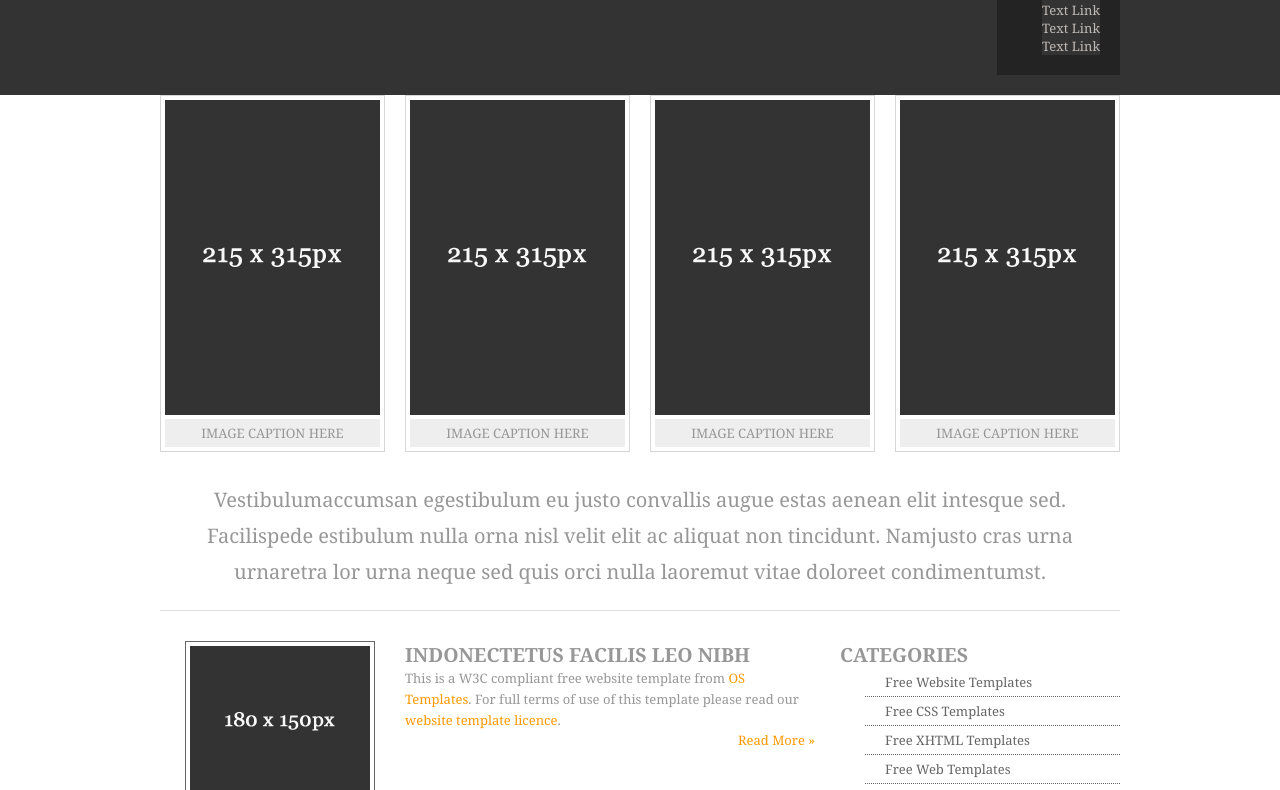
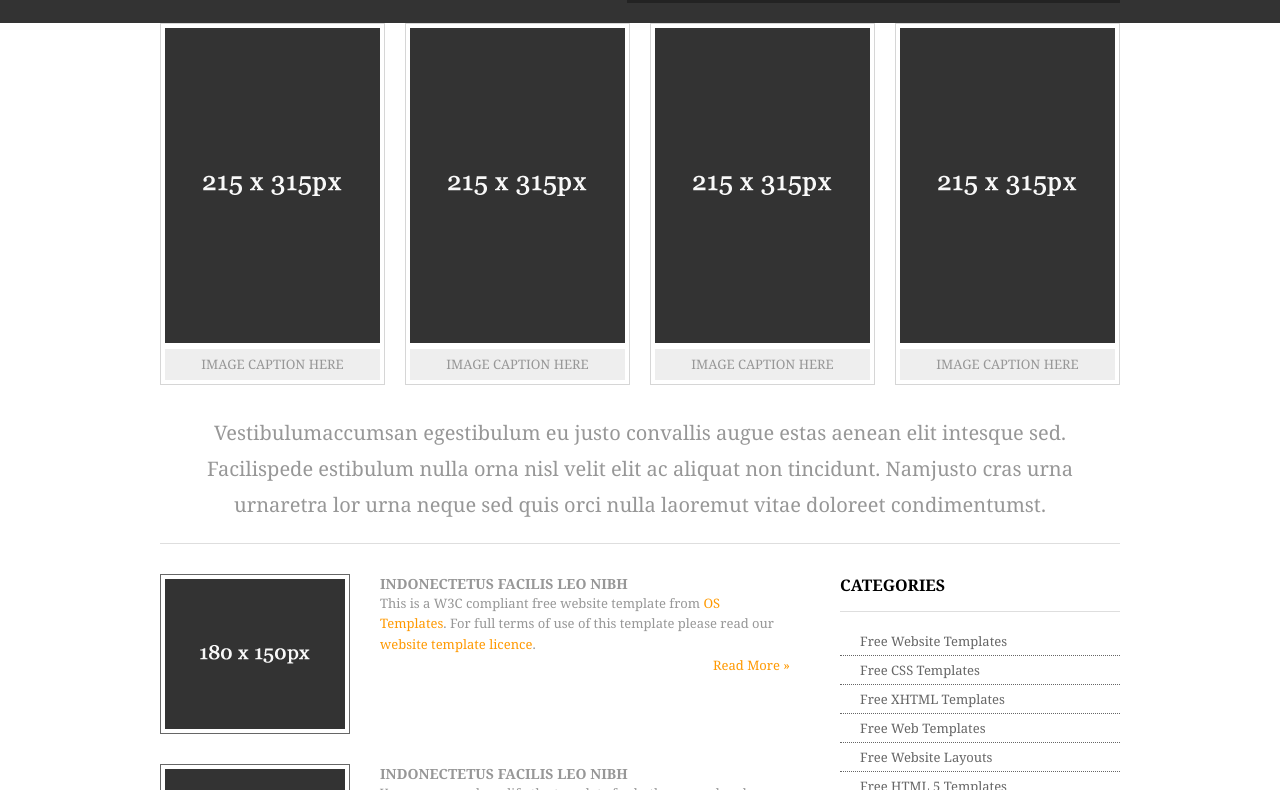
Before and after one commit to vimalamalneedi/RWD-project-87-with-basic, a plain HTML site: page index.html in a window 1280 px wide. Shown: the part 85-875 px from the top of the page. Drawn offline with Linux system fonts and the light colour scheme; files whose address does not match are found by name.

Commit message:
add changes

```diff
--- a/project 87.css
+++ b/project 87.css
@@ -8,14 +8,25 @@ body {
     font-size: 13px;
 }
 
+h1,
+h2,
+h3,
+h4,
+h5,
+h6 {
+    margin: 0;
+    padding: 0;
+    font-size: 32px;
+    font-weight: normal;
+    font-style: italic;
+    line-height: normal;
+}
 div.wrapper {
     display: block;
     width: 100%;
     margin: 0;
     padding: 0;
     text-align: left;
-    display: flex;
-    justify-content: center;
 }
 
 .row1,
@@ -23,78 +34,25 @@ div.wrapper {
     color: #C0BAB6;
     background-color: #333333;
 }
+#header,
+#container,
+#footer,
+#copyright {
+    display: block;
+    width: 960px;
+    margin: 0 auto;
+}
 
 #header {
     padding: 20px 0;
+    overflow: auto;
 }
 
-header,
-#container,
-#footer,
-#copyright {
-    width: 960px;
-
-}
-
-#header {
-    display: flex;
-    justify-content: space-between;
-}
-
-#header nav {
-
-    margin: 10px 0 0 0;
-    padding: 20px 0;
-    color: #C0BAB6;
-    background-color: #232323;
-}
-
-.Menu {
-    display: flex;
-    justify-content: space-between;
-    text-transform: uppercase;
-}
-
-li {
-    list-style: none;
-    margin-left: 25px;
-
-}
-
-#header nav ul {
-    padding: 0 20px;
-}
-
-.row1,
-.row1 a {
-    color: #C0BAB6;
-    background-color: #333333;
-}
-
-#header nav li {
-    color: #C0BAB6;
-    background-color: #232323;
-}
-#header nav li a:hover{
-color: #FF9900;
-background-color: #232323;
-}
 #header h1 {
-
-    font-size: 36px;
-}
-
-h1{
     font-weight: normal;
     font-style: normal;
     text-transform: none;
-}
-h2 {
-	font-weight: bold;
-	font-style: normal;
-	line-height: normal;
-	text-transform: uppercase;
-	color: #979797;
+    font-size: 36px;
 }
 
 a {
@@ -105,25 +63,55 @@ a {
 #header h2 {
     font-size: 13px;
 }
-#container section {
+
+#header #hgroup {
+    float: left;
+    margin: 0 0 20 0;
+}
+
+#header nav {
+    display: block;
+    float: right;
+    margin: 10px 0 0 0;
+    padding: 20px 0;
+    color: #C0BAB6;
+    background-color: #232323;
+}
+
+#header nav ul {
+    padding: 0 20px;
+}
+
+#header nav li {
+    display: inline;
+    margin-right: 25px;
+    text-transform: uppercase;
+}
+
+#header nav li.last {
+    margin-right: 0;
+}
+
+#header, #container, #footer {
+	display: block;
+	width: 960px;
+	margin: 0 auto;
+}
+.clear {
+	display: block;
+	clear: both;
+}
+#container #homepage {
 	display: block;
 	width: 100%;
-	margin: 0 0 30px 0;
-	padding: 0;
-	color: #979797;
+	line-height: 1.6em;
 }
-.one_quarter, .two_quarter, .three_quarter, .four_quarter {
-	display: block;
-
-	margin: 0 20px 0 0;
-}
-.one_quarter {
-	width: 225px;
-}
-#container #homepage #latest figure {
-	padding: 4px;
-	border: 1px solid #D6D6D6;
-	text-align: center;
+#container section {
+    display: block;
+    width: 100%;
+    margin: 0 0 30px 0;
+    padding: 0;
+    color: #979797;
 }
 #container #homepage #latest figcaption {
 	padding: 5px;
@@ -133,9 +121,34 @@ a {
 	text-transform: uppercase;
 	text-align: center;
 }
-section#latest {
-	display: flex;
-	justify-content: space-between;
+address, article, aside, figcaption, figure, footer, header, nav, section {
+	display: block;
+	margin: 0;
+	padding: 0;
+}
+.one_quarter {
+	width: 225px;
+}
+.one_quarter, .two_quarter, .three_quarter, .four_quarter {
+	display: block;
+	float: left;
+	margin: 0 20px 0 0;
+}
+#container #homepage #latest figure {
+	padding: 4px;
+	border: 1px solid #D6D6D6;
+	text-align: center;
+}
+.lastbox {
+	margin-right: 0;
+}
+.clear::after {
+	content: ".";
+	display: block;
+	height: 0;
+	clear: both;
+	visibility: hidden;
+	line-height: 0;
 }
 #container #shout {
 	padding: 0 0 20px 0;
@@ -149,26 +162,25 @@ section#latest {
 	line-height: 1.8em;
 }
 #container #content {
-	float:left;
+	float: left;
 	width: 630px;
 	line-height: 1.6em;
+}
+#container #content #services ul {
+	margin: 0;
+	padding: 0;
+	list-style: none;
 }
 #container #content #services ul li {
 	display: block;
 	width: 100%;
 	margin-bottom: 30px;
 }
-.row2 a {
-	color: #FF9900;
-	background-color: #FFFFFF;
+#container #content #services ul li.last {
+	margin-bottom: 0;
 }
-footer.more {
-    display: flex;
-    justify-content: flex-end;
-}
-
 #container #content #services ul li article figure img {
-
+	float: left;
 	width: 180px;
 	height: 150px;
 	margin: 0;
@@ -177,14 +189,43 @@ footer.more {
 }
 #container #content #services ul li article figure figcaption {
 	display: block;
+	float: right;
 	width: 410px;
-    float:right;
+}
+#container #content #services ul li article figure h2 {
+	font-size: 14px;
+}
+h1, h2, h3, h4, h5, h6 {
+	margin: 0;
+	padding: 0;
+	font-size: 16px;
+	font-weight: bold;
+	font-style: normal;
+	line-height: normal;
+	text-transform: uppercase;
+}
+.row2 a {
+	color: #FF9900;
+	background-color: #FFFFFF;
+}
+a {
+	outline: none;
+	text-decoration: none;
+}
+#container .more {
+	text-align: right;
 }
 #container #right_column {
+	float: right;
 	width: 280px;
 }
-#right_column {
-	float: right;
+#container #right_column h2.title {
+	margin-bottom: 15px;
+	padding-bottom: 15px;
+	border-bottom: 1px solid #DEDEDE;
+}
+#container #right_column nav ul {
+	list-style: none;
 }
 #container #right_column nav a {
 	display: block;
@@ -195,7 +236,9 @@ footer.more {
 	text-decoration: none;
 	border-bottom: 1px dotted #666666;
 }
-
+#container #right_column nav li.last {
+	margin-bottom: 0;
+}
 .row3, .row3 a {
 	color: #919191;
 	background-color: #232323;
@@ -203,7 +246,16 @@ footer.more {
 #footer {
 	padding: 20px 0;
 }
-#footer {
-	display: flex;
-	justify-content: space-between;
+#footer p {
+	margin: 0;
+	padding: 0;
 }
+.fl_left {
+	float: left;
+}#footer p {
+	margin: 0;
+	padding: 0;
+}
+.fl_right {
+	float: right;
+}
```
